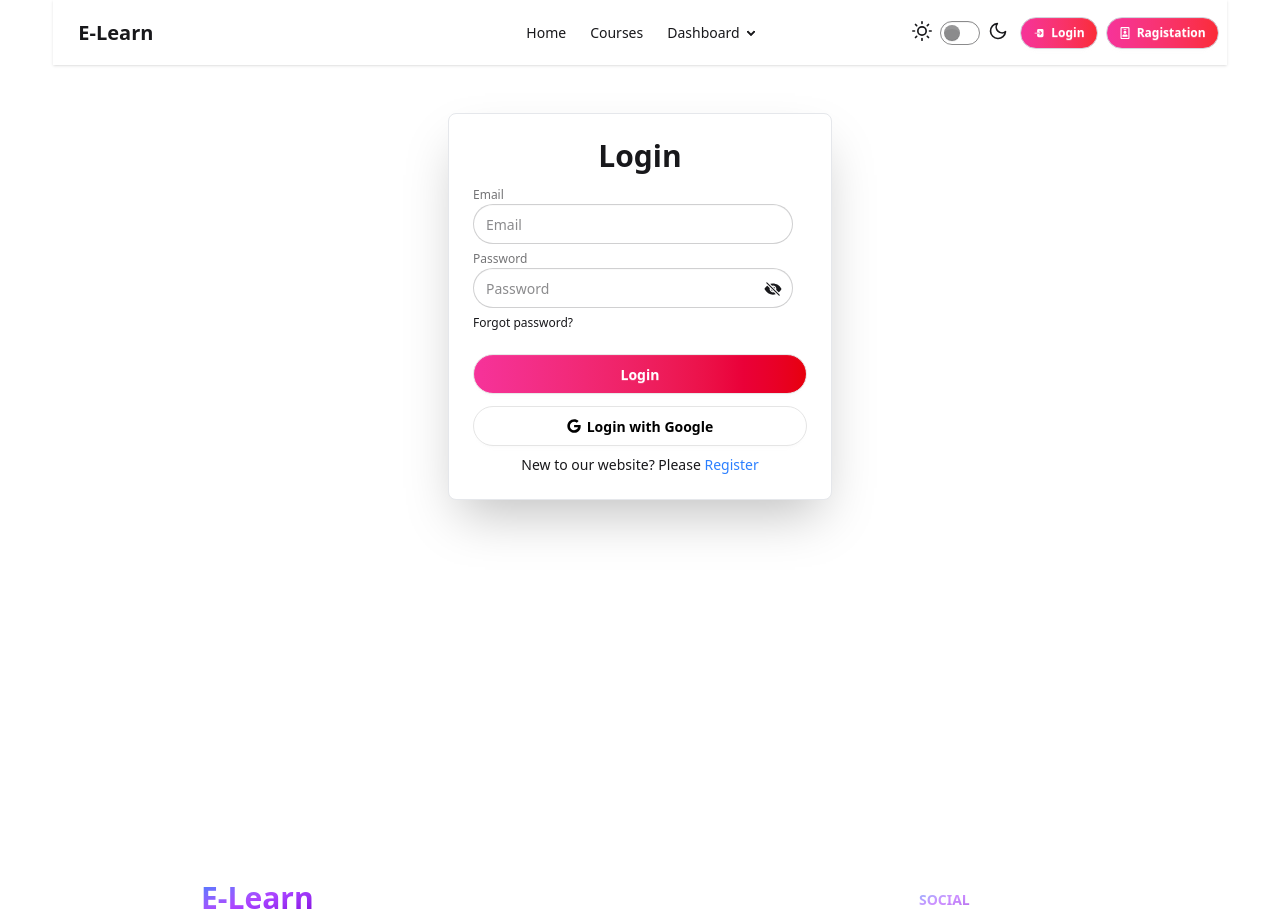
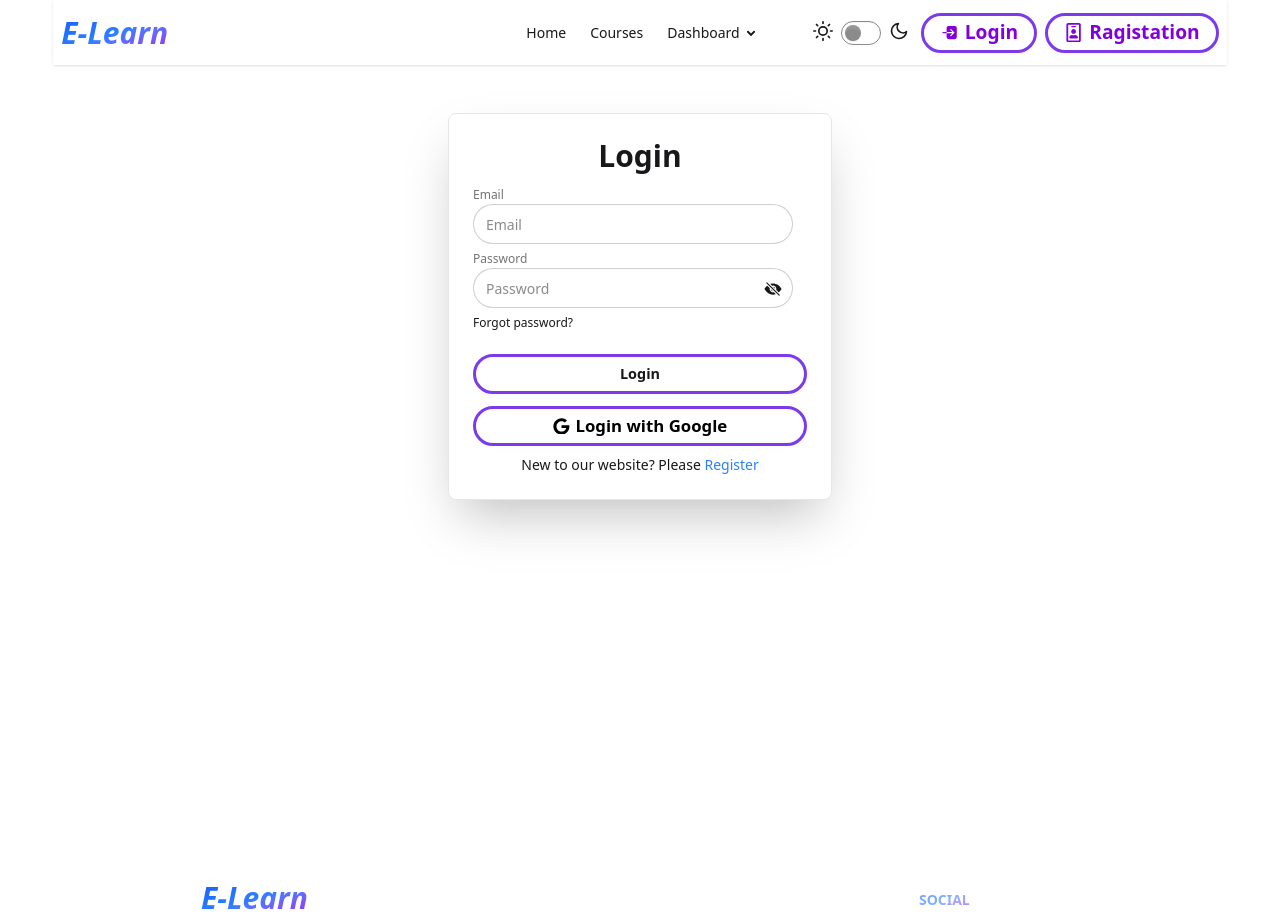
Before and after one commit to Abdul-Kader-Rimon/e-learn, a React (Vite) app: page /auth/login in a window 1280 px wide. Shown: the top 924 px of the page. Built offline with nearby package versions, Linux system fonts and the light colour scheme; no server answers.

Commit message:
button color fixed

```diff
--- a/src/Pages/Auth/Login.jsx
+++ b/src/Pages/Auth/Login.jsx
@@ -91,7 +91,7 @@ const Login = () => {
                 Forgot password?
               </NavLink>
             </div>
-            <button className="btn text-white mt-4 rounded-full bg-linear-to-r from-pink-500 to-red-600">
+            <button className="btn button  mt-4 rounded-full ">
               Login
             </button>
           </fieldset>
@@ -99,7 +99,7 @@ const Login = () => {
 
         <button
           onClick={handleGoogleSignIn}
-          className="btn bg-white rounded-full text-black border-[#e5e5e5]"
+          className="button btn bg-white rounded-full text-black border-[#e5e5e5]"
         >
           <FaGoogle />
           Login with Google
--- a/src/Pages/Auth/Registration.jsx
+++ b/src/Pages/Auth/Registration.jsx
@@ -105,7 +105,7 @@ const Register = () => {
                           </span>
                         </div>
 
-            <button className="btn text-white mt-4 rounded-full bg-linear-to-r from-pink-500 to-red-600">
+            <button className="btn button   mt-4 rounded-full ">
               Register
             </button>
           </fieldset>
@@ -113,7 +113,7 @@ const Register = () => {
 
         <button
           onClick={handleGoogleSignIn}
-          className="btn bg-white rounded-full text-black border-[#e5e5e5]"
+          className="btn button bg-white rounded-full text-black border-[#e5e5e5]"
         >
           <FaGoogle />
           Login with Google
--- a/src/Pages/CourseDetails/CourseDetails.jsx
+++ b/src/Pages/CourseDetails/CourseDetails.jsx
@@ -54,43 +54,47 @@ const CourseDetails = () => {
           <div className="mt-7 border rounded-xl p-5">
             <h2 className="text-2xl font-bold mb-3">Course Information</h2>
             <div className="grid grid-cols-1 sm:grid-cols-2 gap-4">
-              <div className="p-3 border rounded-lg">
-                <div className="font-bold text-slate-500">Title</div>
-                <div className="font-semibold">{course.title}</div>
+              <div className="p-3 border rounded-lg bg-orange-50">
+                <div className="font-bold text-black text-xl ">Title : </div>
+                <div className="font-semibold text-lg text-indigo-600">{course.title}</div>
               </div>
 
-              <div className="p-3 border rounded-lg">
-                <div className="font-bold text-slate-500">Category</div>
-                <div className="font-semibold">{course.category}</div>
+              <div className="p-3 border rounded-lg bg-purple-100">
+                <div className="font-bold text-black text-xl">Category : </div>
+                <div className="font-semibold text-lg text-purple-500">
+                  {course.category}
+                </div>
               </div>
 
-              <div className="p-3 border rounded-lg">
-                <div className="font-bold text-slate-500">Duration</div>
-                <div className="font-semibold">{course.duration} hours</div>
+              <div className="p-3 border rounded-lg bg-blue-50">
+                <div className="font-bold text-xl text-black">Duration : </div>
+                <div className="font-semibold text-lg text-blue-500">
+                  {course.duration} hours
+                </div>
               </div>
 
-              <div className="p-3 border rounded-lg">
-                <div className="font-bold text-slate-500">Price</div>
-                <div className="font-semibold">${course.price}</div>
+              <div className="p-3 border rounded-lg bg-green-50">
+                <div className="font-bold text-xl text-black ">Price : </div>
+                <div className="font-semibold text-lg text-green-500">
+                  ${course.price}
+                </div>
               </div>
             </div>
 
-            <div className="my-3 text-slate-600">
+            <div className="my-3  ">
               {" "}
-              <span className="font-bold">Discription: </span>
+              <span className="font-bold text-xl">Discription: </span>
               {course.description}
             </div>
           </div>
 
-          {/* <button className="button my-5 py-2 px-10">Enroll Now</button> */}
-          {/* You can open the modal using document.getElementById('ID').showModal() method */}
           <button
             className="button my-5 py-2 px-10"
             onClick={() => document.getElementById("my_modal_3").showModal()}
           >
             Enroll Now
           </button>
-          <EnrollCourse    user={user} course={course} />
+          <EnrollCourse user={user} course={course} />
         </div>
       </div>
     </div>
--- a/src/components/Footer.jsx
+++ b/src/components/Footer.jsx
@@ -9,20 +9,18 @@ const Footer = () => {
       <footer className=" footer w-full sm:footer-horizontal flex justify-around items-center gap-10   texcent p-10 mt-10">
         <aside>
           <Link to={"/"}>
-
-              <h2 className="text-3xl font-bold text-transparent bg-clip-text bg-gradient-to-br from-blue-500 via-purple-500 to-purple-700">
-                 E-Learn
-              </h2>
-
+            <h2 className="text-3xl font-bold text-transparent bg-clip-text bg-gradient-to-br to-purple-600 via-blue-500 from-blue-600 italic">
+              E-Learn
+            </h2>
           </Link>
-          <p className="font-semibold text-transparent bg-clip-text bg-gradient-to-br from-blue-500 via-purple-500 to-purple-700">
+          <p className="font-semibold text-transparent bg-clip-text bg-gradient-to-br to-purple-600 via-blue-500 from-blue-600">
             E-Learn Industries Ltd.
             <br />
             Copyright © 2025 - All right reserved by E-Learn Ltd
           </p>
         </aside>
         <nav>
-          <h4 className="footer-title font-bold text-transparent bg-clip-text bg-gradient-to-br from-blue-500 via-purple-500 to-purple-700">
+          <h4 className="footer-title font-bold text-transparent bg-clip-text bg-gradient-to-br to-purple-600 via-blue-500 from-blue-600">
             Social
           </h4>
           <div className="grid grid-flow-row md:grid-flow-col gap-4">
--- a/src/components/Navbar.jsx
+++ b/src/components/Navbar.jsx
@@ -1,8 +1,8 @@
- import React, { useContext, useEffect, useState } from 'react';
-import { Link, NavLink } from 'react-router';
-import { AuthContext } from '../Context/AuthContext';
-import { IoLogIn, IoLogOut } from 'react-icons/io5';
-import { FaRegIdBadge, FaUser } from 'react-icons/fa';
+import React, { useContext, useEffect, useState } from "react";
+import { Link, NavLink } from "react-router";
+import { AuthContext } from "../Context/AuthContext";
+import { IoLogIn, IoLogOut } from "react-icons/io5";
+import { FaRegIdBadge, FaUser } from "react-icons/fa";
 
 const Navbar = () => {
   const { user, signOutUser } = useContext(AuthContext);
@@ -10,17 +10,15 @@ const Navbar = () => {
     return localStorage.getItem("theme") === "dark";
   });
 
-
   const handleThemeChange = () => {
-    setIsChecked(prev => !prev);
+    setIsChecked((prev) => !prev);
   };
 
   useEffect(() => {
     const theme = isChecked ? "dark" : "light";
     document.documentElement.setAttribute("data-theme", theme);
-    localStorage.setItem("theme" , theme)
-  },[isChecked])
-
+    localStorage.setItem("theme", theme);
+  }, [isChecked]);
 
   return (
     <div>
@@ -70,7 +68,11 @@ const Navbar = () => {
               </li>
             </ul>
           </div>
-          <a className="btn btn-ghost text-xl font-bold">E-Learn</a>
+          <Link to={"/"}>
+            <h2 className="text-3xl font-bold text-transparent bg-clip-text bg-gradient-to-br to-purple-600 via-blue-500 from-blue-600 italic">
+              E-Learn
+            </h2>
+          </Link>
         </div>
         <div className="navbar-center hidden lg:flex">
           <ul className="menu menu-horizontal px-1">
@@ -207,14 +209,14 @@ const Navbar = () => {
             <div className="flex gap-2">
               <Link
                 to={"/auth/login"}
-                className="btn rounded-full border-gray-300  btn-sm bg-linear-to-r from-pink-500 to-red-500 text-white"
+                className="btn  button rounded-full border-gray-300 text-purple-700 "
               >
                 {" "}
                 <IoLogIn /> Login
               </Link>
               <Link
                 to={"/auth/register"}
-                className="btn rounded-full border-gray-300  btn-sm bg-linear-to-r from-pink-500 to-red-500 text-white"
+                className="btn  button rounded-full border-gray-300 text-purple-700 "
               >
                 {" "}
                 <FaRegIdBadge /> Ragistation
@@ -225,6 +227,6 @@ const Navbar = () => {
       </div>
     </div>
   );
- };
+};
 
- export default Navbar;
+export default Navbar;
```
